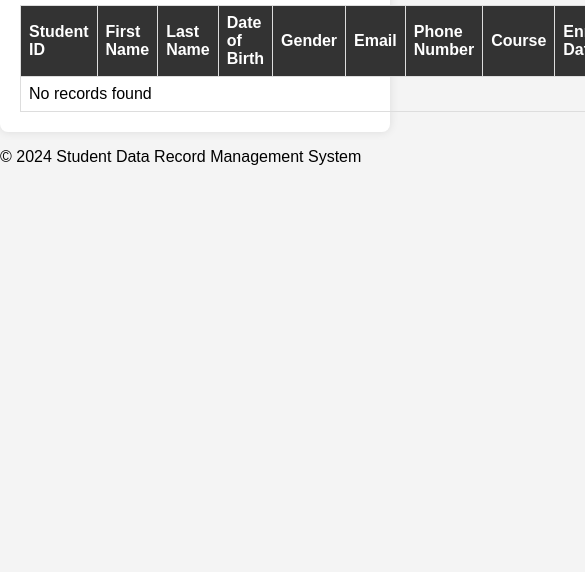
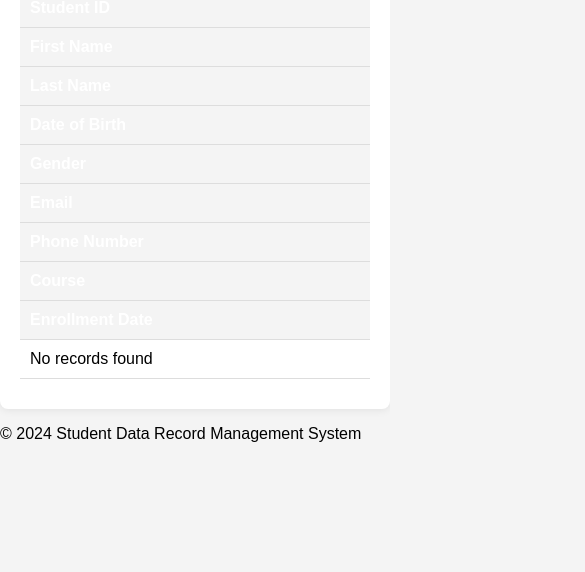
Before and after one commit to aaqib-rajpoot/School_Web, a plain HTML site: page pages/view-records.html in a window 390 px wide. Shown: the part 272-844 px from the top of the page, 585 px wide, since content can reach past the window. Drawn offline with Linux system fonts and the light colour scheme.

Commit message:
update styles of table in view data

```diff
--- a/assets/css/style.css
+++ b/assets/css/style.css
@@ -1,3 +1,4 @@
+/* General Styles */
 body {
     font-family: Arial, sans-serif;
     margin: 0;
@@ -15,6 +16,7 @@ header {
 nav ul {
     list-style: none;
     padding: 0;
+    margin: 0;
 }
 
 nav ul li {
@@ -27,13 +29,15 @@ nav ul li a {
     text-decoration: none;
 }
 
+/* Main Content Styles */
 main {
     padding: 20px;
-    max-width: 600px;
+    max-width: 900px; /* Adjusted width for larger tables */
     margin: auto;
     background-color: #fff;
     border-radius: 8px;
     box-shadow: 0 0 10px rgba(0, 0, 0, 0.1);
+    overflow-x: auto; /* Handles table overflow */
 }
 
 h2 {
@@ -41,6 +45,7 @@ h2 {
     color: #333;
 }
 
+/* Form Styles */
 form {
     display: flex;
     flex-direction: column;
@@ -64,25 +69,26 @@ button {
     color: #fff;
     cursor: pointer;
     border: none;
+    transition: background-color 0.3s ease;
 }
 
 button:hover {
     background-color: #555;
 }
 
+/* Table Styles */
 table {
-    width: 100%;
+    width: 100%; /* Ensures table fits the container */
     border-collapse: collapse;
     margin-top: 20px;
-}
-
-table, th, td {
-    border: 1px solid #ddd;
+    max-width: 100%; /* Prevents table from exceeding its container */
 }
 
 th, td {
     padding: 8px;
     text-align: left;
+    border: 1px solid #ddd;
+    box-sizing: border-box; /* Ensures padding is included in width calculations */
 }
 
 th {
@@ -93,3 +99,27 @@ th {
 tbody tr:nth-child(even) {
     background-color: #f2f2f2;
 }
+
+/* Responsive Design for Smaller Screens */
+@media (max-width: 600px) {
+    table, thead, tbody, th, td, tr {
+        display: block;
+    }
+
+    th, td {
+        width: 100%;
+        display: flex;
+        justify-content: space-between;
+        padding: 10px;
+        border: none;
+        border-bottom: 1px solid #ddd;
+    }
+
+    th {
+        background-color: #f4f4f4;
+    }
+
+    tbody tr {
+        margin-bottom: 10px;
+    }
+}
```
